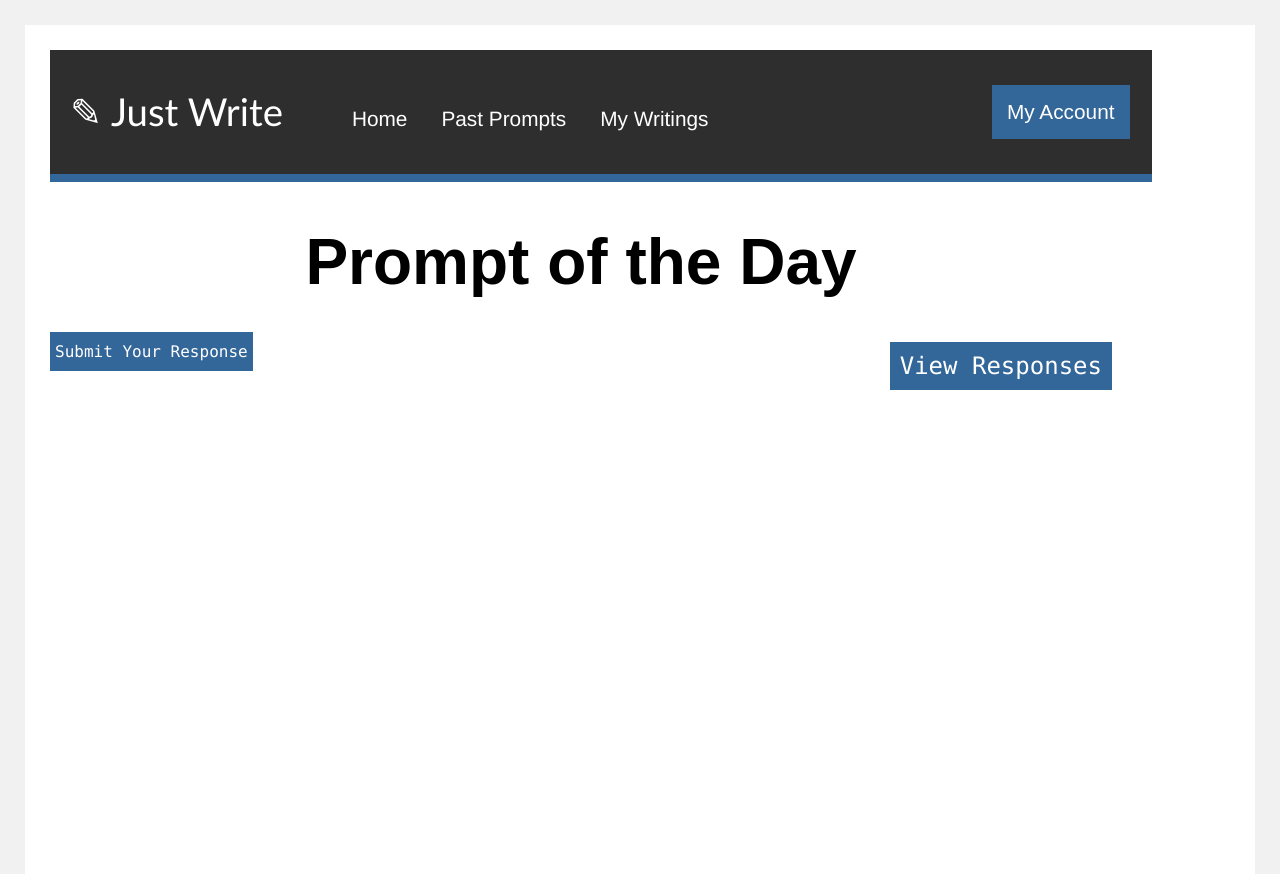
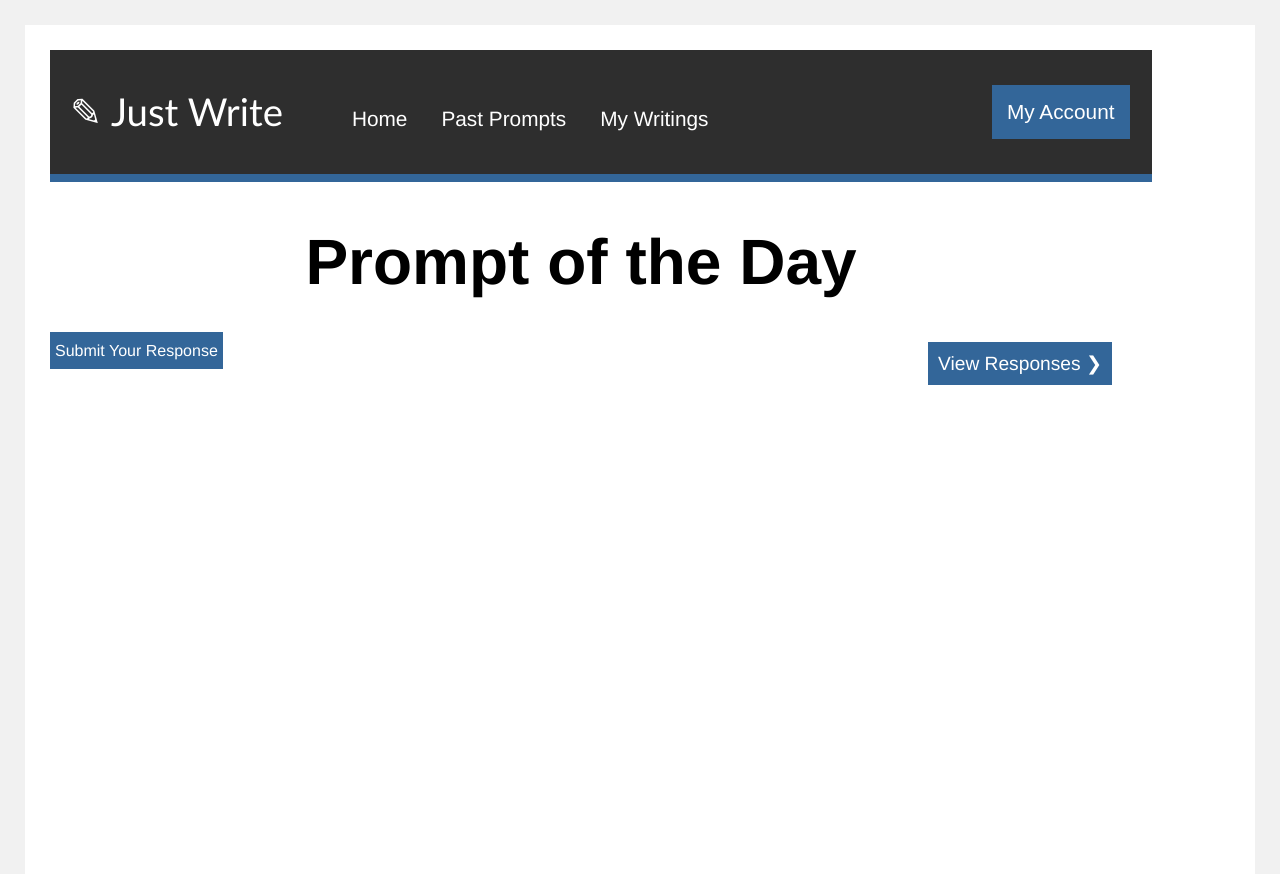
Before and after one commit to membriux/Prompter, a Python web app: template templates/home.html in a window 1280 px wide. Shown: the top 874 px of the page. Run offline with Jinja, Linux system fonts and the light colour scheme; the template is opened without the code that fills it, so the values that code supplies are empty.

Commit message:
Ready to deploy.

```diff
--- a/templates/home.html
+++ b/templates/home.html
@@ -33,11 +33,10 @@
           <h1 class="pod"> Prompt of the Day </h1>
               <h3 class="prompt-title">{{prompt.title}}</h3>
                 <p class="prompt-text">{{prompt.text}}
-                  <a class="other-responses" href="{{prompt.url()}}">View Responses</a> </p>
+                  <a class="view-responses" href="{{prompt.url()}}">View Responses &#10095;</a> </p>
 
-          <div class "submit-btn"> <a class="submit" href="/create"> Submit Your Response</a>
+          <div class "submit-btn"> <a class="submit" href="/create"> Submit Your Response</a></div>
 
-          </div>
       </div>
     </div>
 
--- a/templates/stylesheets/home.css
+++ b/templates/stylesheets/home.css
@@ -133,7 +133,7 @@ a {
   text-align: center;
   font-size: 4em;
   font-weight:800;
-  font-family: Papyrus, fantasy;
+  font-family: 'Helvetica Neue', Helvetica ,Arial , sans-serif;
   color: black;
   text-align: center;
 }
@@ -148,7 +148,7 @@ a {
 }
 
 .prompt-text {
-  text-align: center;
+  text-align: left;
   font-size: 1.5em;
   font-weight: 200;
   font-family: 'Helvetica Neue', Helvetica ,Arial , sans-serif;
@@ -156,23 +156,22 @@ a {
 }
 
 .submit-btn {
-
 }
 
 .submit {
   text-decoration: none;
-  font-family: Consolas, monaco, monospace;
-  font-weight: 100;
+  font-family: 'Helvetica Neue', Helvetica ,Arial , sans-serif;
+  font-weight: 200;
   background-color: #336699;
   padding: 10px 5px;
   color: white;
 }
 
-.other-responses {
+.view-responses {
   float: right;
   text-decoration: none;
-  font-size: 1em;
-  font-family: Consolas, monaco, monospace;
+  font-size: .8em;
+  font-family: 'Helvetica Neue', Helvetica ,Arial , sans-serif;
   font-weight: 100;
   background-color: #336699;
   padding: 10px;
```
